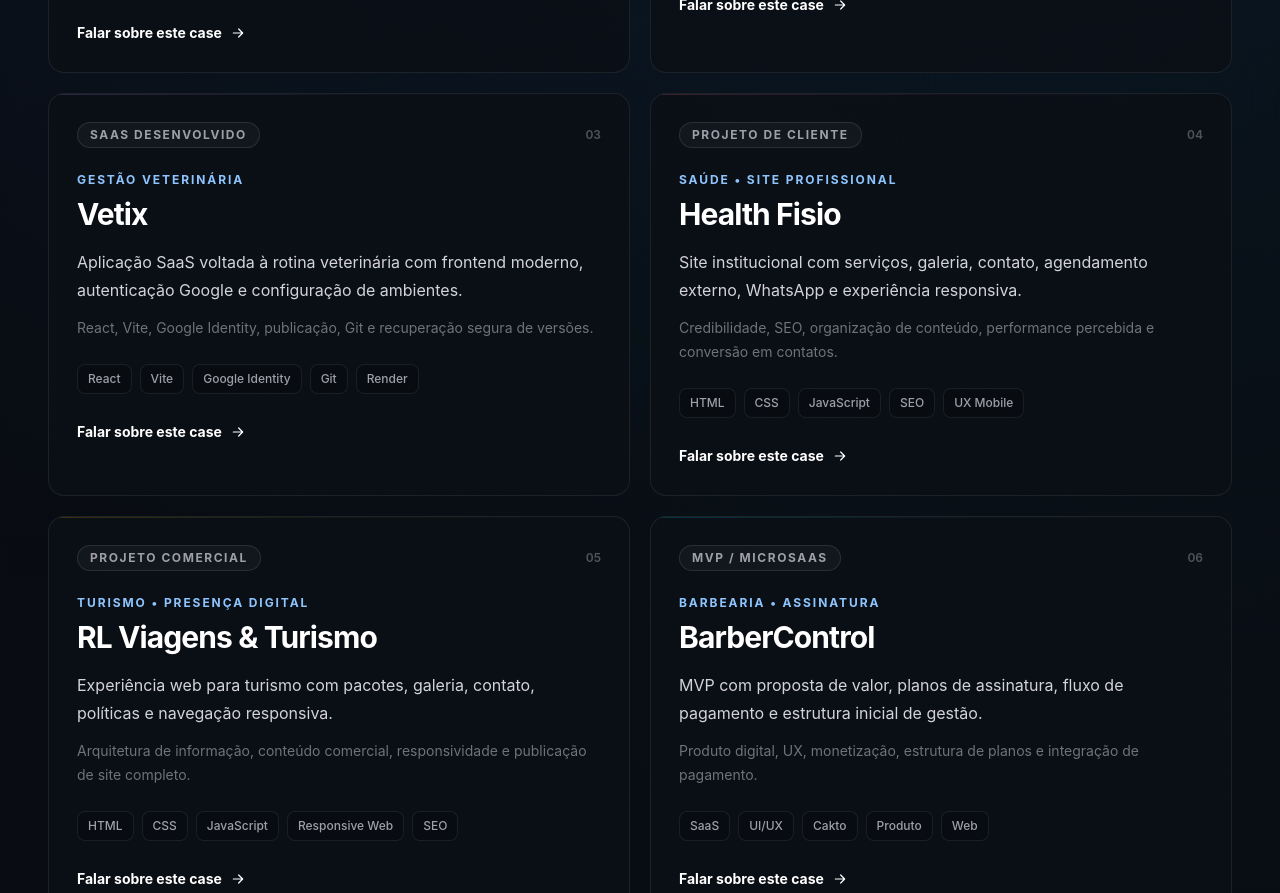
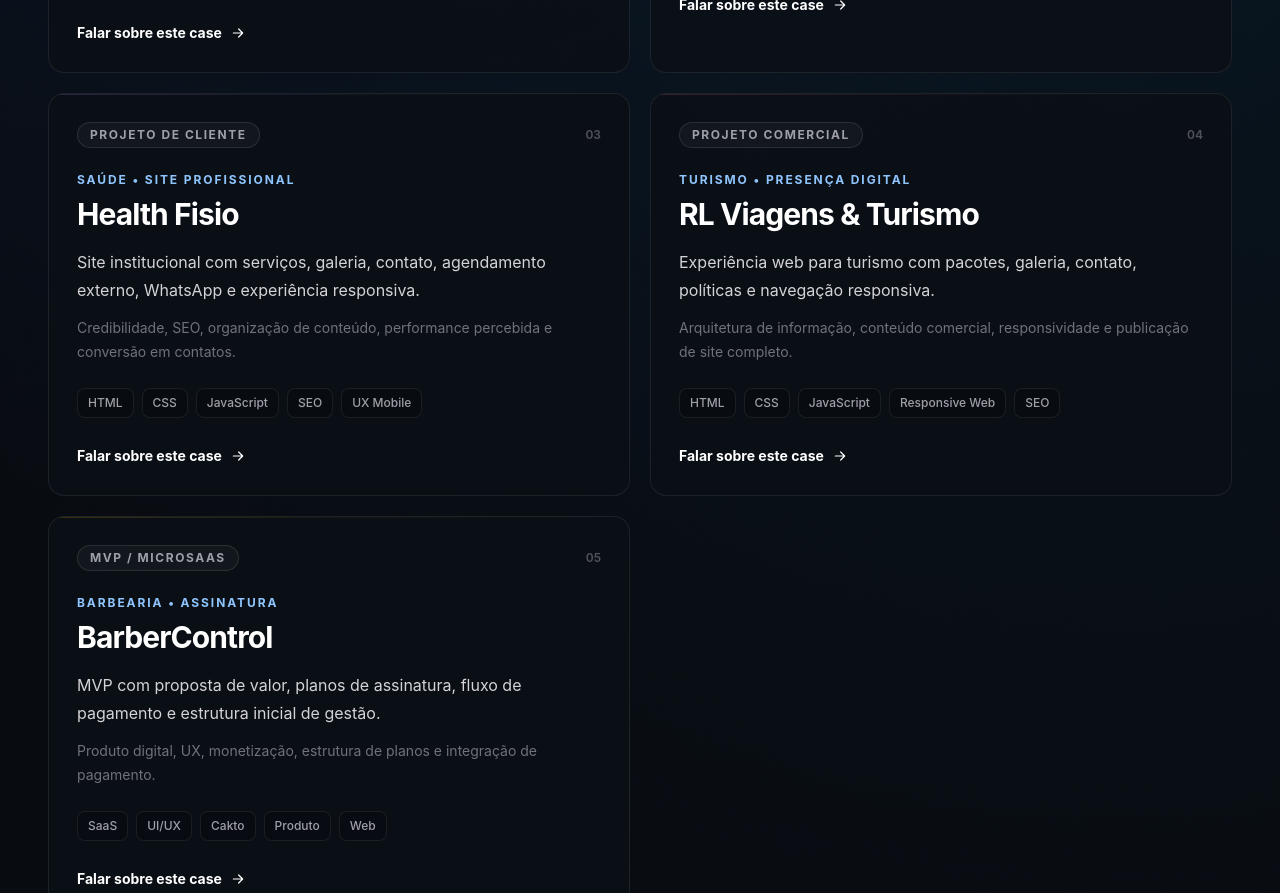
Before and after one commit to lucasnassuato2025-cloud/portfolio-lucas, a Next.js app: page / in a window 1280 px wide. Shown: the part 1940-2833 px from the top of the page. Built offline with nearby package versions, Linux system fonts and the light colour scheme.

Commit message:
feat: remove Vetix from public portfolio cases

```diff
--- a/app/portfolio-content.ts
+++ b/app/portfolio-content.ts
@@ -104,15 +104,6 @@ export const portfolioContent = {
             'Sistema para organizar leads, clientes, indicadores e rotinas comerciais em uma interface clara e produtiva.',
           impact: 'Dashboards, fluxos de CRM, autenticação, dados, componentes reutilizáveis e publicação contínua.',
           stack: ['CRM', 'Dashboard', 'Dados', 'CI/CD', 'Vercel'],
-        },
-        {
-          name: 'Vetix',
-          status: 'SaaS desenvolvido',
-          category: 'Gestão veterinária',
-          description:
-            'Aplicação SaaS voltada à rotina veterinária com frontend moderno, autenticação Google e configuração de ambientes.',
-          impact: 'React, Vite, Google Identity, publicação, Git e recuperação segura de versões.',
-          stack: ['React', 'Vite', 'Google Identity', 'Git', 'Render'],
         },
         {
           name: 'Health Fisio',
@@ -303,14 +294,6 @@ export const portfolioContent = {
           stack: ['CRM', 'Dashboard', 'Data', 'CI/CD', 'Vercel'],
         },
         {
-          name: 'Vetix',
-          status: 'SaaS project',
-          category: 'Veterinary management',
-          description: 'A veterinary SaaS application with a modern frontend, Google authentication and environment configuration.',
-          impact: 'React, Vite, Google Identity, deployment, Git and safe version recovery.',
-          stack: ['React', 'Vite', 'Google Identity', 'Git', 'Render'],
-        },
-        {
           name: 'Health Fisio',
           status: 'Client project',
           category: 'Healthcare • Professional website',
@@ -474,7 +457,6 @@ export const portfolioContent = {
       items: [
         { name: 'Nassus One', status: 'Producto propio • En evolución', category: 'Plataforma de gestión', description: 'Plataforma web creada para centralizar operaciones digitales de Nassusinfo con navegación responsiva, autenticación y evolución continua.', impact: 'Arquitectura de producto, UX desktop/mobile, versionado, CI/CD, estados y mantenimiento evolutivo.', stack: ['Producto', 'JavaScript', 'UI/UX', 'GitHub Actions', 'Vercel'] },
         { name: 'Nassus CRM', status: 'CRM / SaaS • En evolución', category: 'Gestión comercial', description: 'Sistema para organizar leads, clientes, indicadores y rutinas comerciales en una interfaz clara y productiva.', impact: 'Dashboards, flujos CRM, autenticación, datos, componentes reutilizables y publicación continua.', stack: ['CRM', 'Dashboard', 'Datos', 'CI/CD', 'Vercel'] },
-        { name: 'Vetix', status: 'SaaS desarrollado', category: 'Gestión veterinaria', description: 'Aplicación SaaS para la rutina veterinaria con frontend moderno, autenticación Google y configuración de entornos.', impact: 'React, Vite, Google Identity, publicación, Git y recuperación segura de versiones.', stack: ['React', 'Vite', 'Google Identity', 'Git', 'Render'] },
         { name: 'Health Fisio', status: 'Proyecto de cliente', category: 'Salud • Sitio profesional', description: 'Sitio institucional con servicios, galería, contacto, agenda externa, WhatsApp y experiencia responsiva.', impact: 'Credibilidad, SEO, estructura de contenido, rendimiento percibido y conversión de contactos.', stack: ['HTML', 'CSS', 'JavaScript', 'SEO', 'UX Mobile'] },
         { name: 'RL Viagens & Turismo', status: 'Proyecto comercial', category: 'Turismo • Presencia digital', description: 'Experiencia web de turismo con paquetes, galería, contacto, políticas y navegación responsiva.', impact: 'Arquitectura de información, contenido comercial, diseño responsivo y publicación completa.', stack: ['HTML', 'CSS', 'JavaScript', 'Responsive Web', 'SEO'] },
         { name: 'BarberControl', status: 'MVP / MicroSaaS', category: 'Barbería • Suscripción', description: 'MVP con propuesta de valor, planes de suscripción, flujo de pago y estructura inicial de gestión.', impact: 'Producto digital, UX, monetización, estructura de planes e integración de pagos.', stack: ['SaaS', 'UI/UX', 'Cakto', 'Producto', 'Web'] },
```
